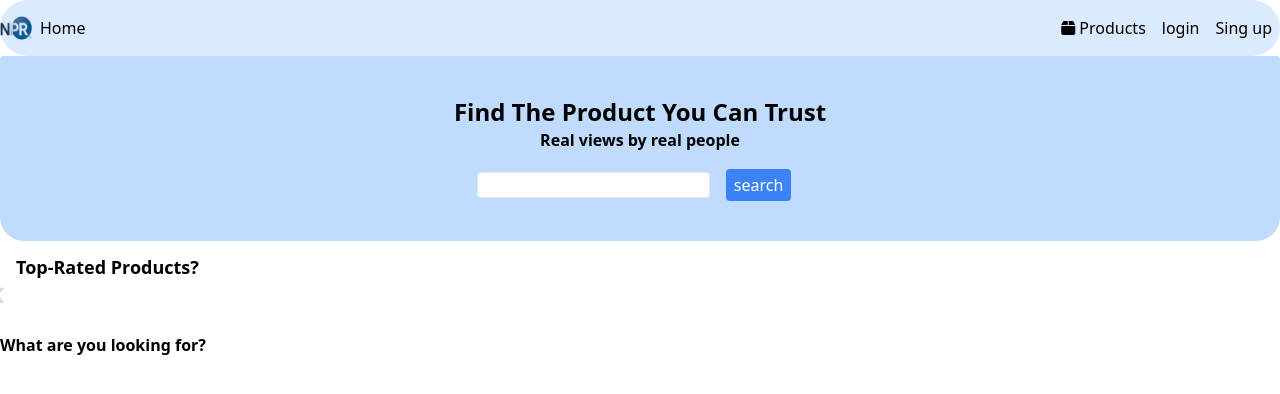
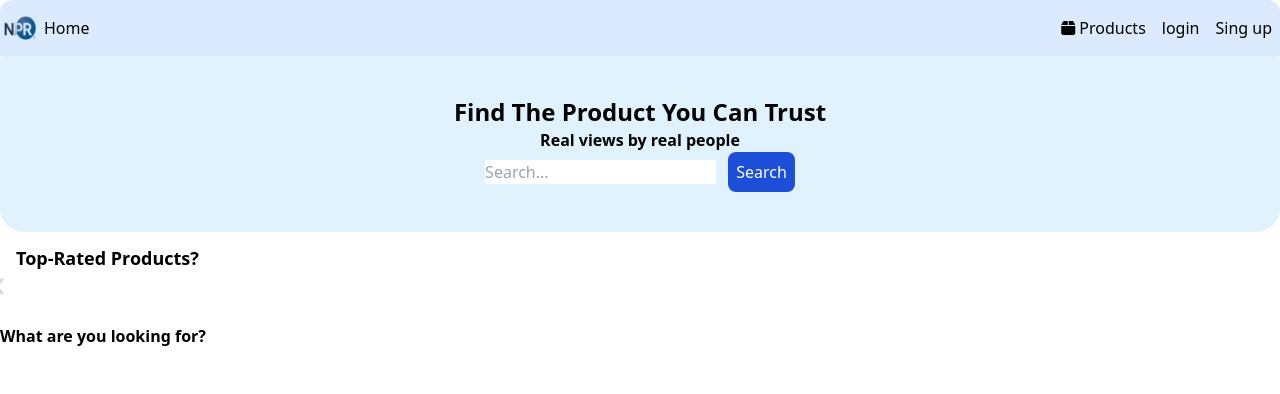
Before and after one commit to Hasan-TechNinja/NPR, a Django app: page / in a window 1280 px wide; the page is wider, and only the part inside the window is pictured. Shown: the top 394 px of that part. Run offline with Django 4.2, Linux system fonts and the light colour scheme; data that the repository does not hold is empty; some libraries are stand-ins or nearby versions.

Commit message:
search enable

```diff
--- a/main/templates/home.html
+++ b/main/templates/home.html
@@ -22,12 +22,16 @@
 </head>
 
 <div class="container mx-auto">
-    <div class="justify-center text-center py-10 bg-blue-200 rounded md:rounded-b-3xl">
+    <div class="justify-center text-center py-10 bg-sky-100 rounded md:rounded-b-3xl">
         <h1 class="text-2xl font-bold">Find The Product You Can Trust</h1>
         <h3 class="font-bold">Real views by real people</h3>
         <div>
-            <input class="border mt-5 rounded" type="text">
-            <input type="button" value="search" class="bg-blue-500 text-white p-1 px-2 mx-3 rounded">
+            <form action="{% url 'search' %}" method="GET">
+                <input type="text" id="search-query-mobile" name="query" placeholder="Search..." class="input input-bordered" required />
+                <button type="submit" class="p-2 rounded-lg ml-2 bg-blue-700 text-white">
+                    Search
+                  </button>
+            </form>
         </div>
     </div>
     <div class="glider-contain mx-2 w-screen">
--- a/main/urls.py
+++ b/main/urls.py
@@ -13,4 +13,5 @@ urlpatterns = [
     path('catdetails/<int:pk>', views.CategoryDetails.as_view(), name="catdetails"),
     path('product/', views.ProductView, name='product'),
     path('postRev/<int:pk>', views.PostReview, name='postReview'),
+    path('search/', views.search, name='search'),
 ]
--- a/main/views.py
+++ b/main/views.py
@@ -2,6 +2,7 @@ from django.shortcuts import render, redirect, get_object_or_404
 from django.views import View
 from . forms import BrandModelForm, ReviewModelForm
 from . models import Brand, Category, Product, Review, Vote
+from django.db.models import Q
 
 # Create your views here.
 
@@ -117,3 +118,29 @@ def ProductView(request):
         'product':products
     }
     return render(request, 'products.html', context)
+
+
+# def search(request):
+#     if request.method == 'GET':
+#         query = request.GET.get('query')
+#         if query:
+#             product = Product.objects.filter(
+#                 Q(name__icontains=query) | Q(brand__icontains=query | Q(category__icontains=query))
+#             )
+#             return render(request, 'search.html', {'product': product})
+#         else:
+#             return render(request, 'search.html')
+
+def search(request):
+    if request.method == 'GET':
+        query = request.GET.get('query')
+        if query:
+            product = Product.objects.filter(
+            Q(name__icontains=query) |
+            Q(brand__name__icontains=query) |
+            Q(category__name__icontains=query)
+)
+
+            return render(request, 'search.html', {'product': product, 'query': query})
+        else:
+            return render(request, 'search.html', {'product': []})
--- a/templates/base.html
+++ b/templates/base.html
@@ -15,8 +15,8 @@
     <script src="{% static 'glider.min.js' %}"></script>
 </head>
 <body>
-    <nav class="container mx-auto flex justify-between bg-blue-100 md:rounded-full items-center py-4">
-        <ul class="flex justify-around space-x-2 ml- text-sm md:text-base">
+    <nav class="container mx-auto flex justify-between bg-blue-100 md:rounded-t-xl items-center py-4">
+        <ul class="flex justify-around space-x-2 ml- text-sm md:text-base ml-1">
             <li><a href="{% url "home" %}"><img src="{% static "img/logo.png" %}" alt="img" class="h-6 w-8"></a></li>
             <li><a href="{% url "home" %}">Home</a></li>
         </ul>
```
Also changed, not shown: main/templates/search.html (added, +61 -0 lines).
